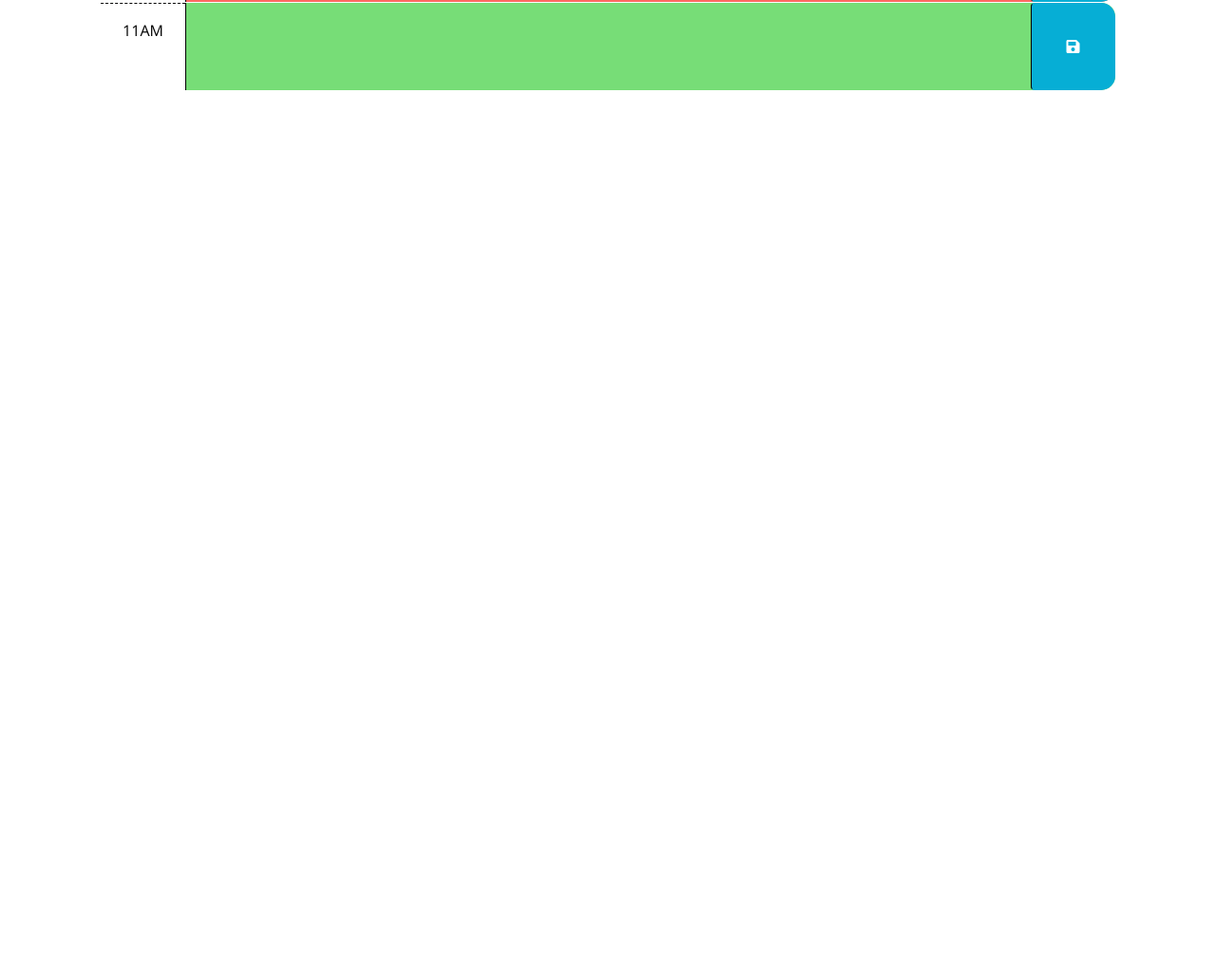
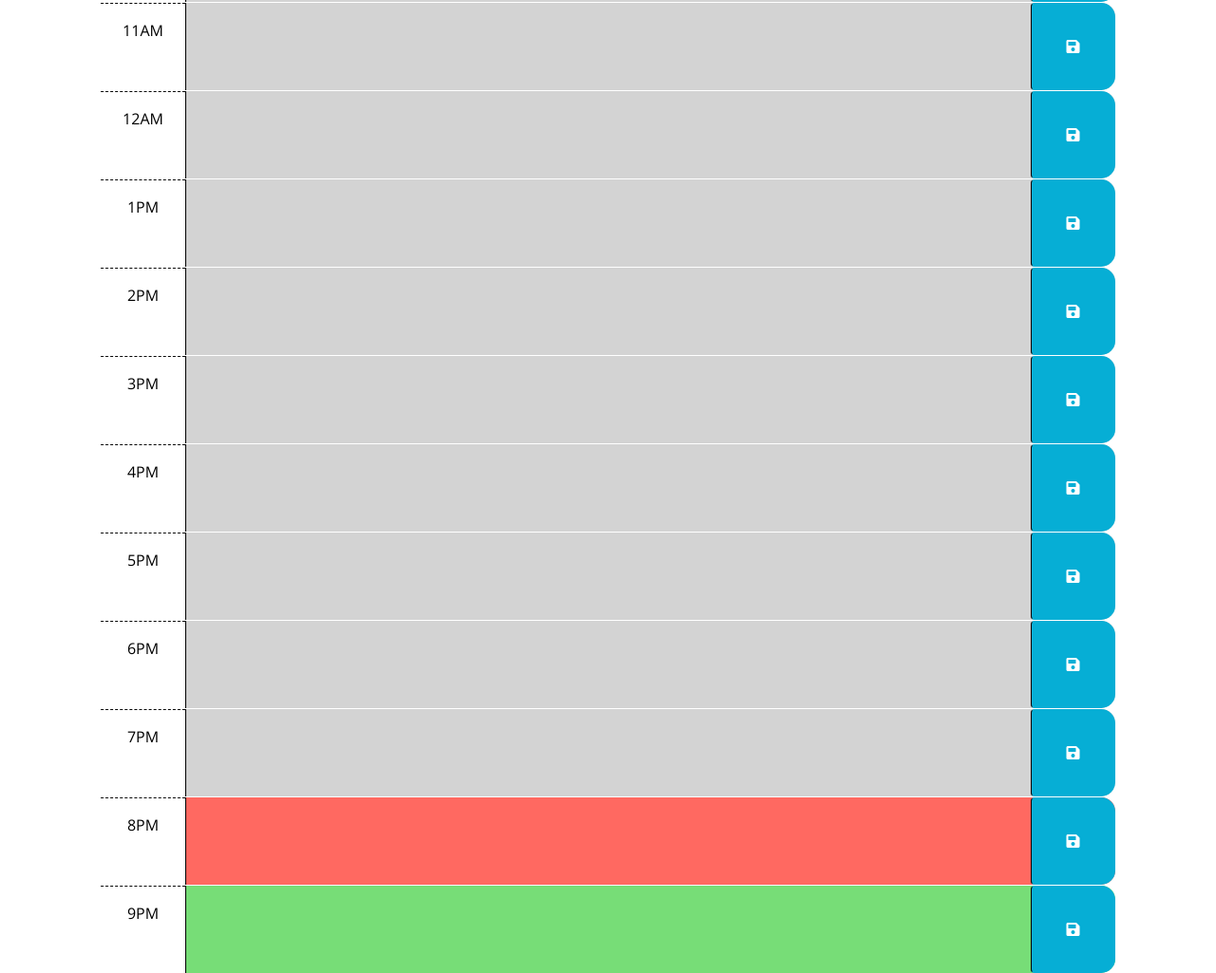
Before and after one commit to tessaandrews/reimagined-sniffle, a plain HTML site: page index.html in a window 1280 px wide. Shown: the part 440-1465 px from the top of the page at 95% size. Before the commit the page ends 800 px from the top, so only its background shows below. Drawn offline with nearby package versions, Linux system fonts and the light colour scheme.

Commit message:
added time blocks

```diff
--- a/index.html
+++ b/index.html
@@ -40,7 +40,7 @@
         -->
 
       <!-- Example of a past time block. The "past" class adds a gray background color. -->
-      <div id="hour-9" class="row time-block past">
+      <div id="hour-9" class="row time-block">
         <div class="col-2 col-md-1 hour text-center py-3">9AM</div>
         <textarea class="col-8 col-md-10 description" rows="3"> </textarea>
         <button class="btn saveBtn col-2 col-md-1" aria-label="save">
@@ -49,7 +49,7 @@
       </div>
 
       <!-- Example of a a present time block. The "present" class adds a red background color. -->
-      <div id="hour-10" class="row time-block present">
+      <div id="hour-10" class="row time-block">
         <div class="col-2 col-md-1 hour text-center py-3">10AM</div>
         <textarea class="col-8 col-md-10 description" rows="3"> </textarea>
         <button class="btn saveBtn col-2 col-md-1" aria-label="save">
@@ -58,8 +58,88 @@
       </div>
 
       <!-- Example of a future time block. The "future" class adds a green background color. -->
-      <div id="hour-11" class="row time-block future">
+      <div id="hour-11" class="row time-block">
         <div class="col-2 col-md-1 hour text-center py-3">11AM</div>
+        <textarea class="col-8 col-md-10 description" rows="3"> </textarea>
+        <button class="btn saveBtn col-2 col-md-1" aria-label="save">
+          <i class="fas fa-save" aria-hidden="true"></i>
+        </button>
+      </div>
+
+      <div id="hour-12" class="row time-block">
+        <div class="col-2 col-md-1 hour text-center py-3">12AM</div>
+        <textarea class="col-8 col-md-10 description" rows="3"> </textarea>
+        <button class="btn saveBtn col-2 col-md-1" aria-label="save">
+          <i class="fas fa-save" aria-hidden="true"></i>
+        </button>
+      </div>
+
+      <div id="hour-13" class="row time-block">
+        <div class="col-2 col-md-1 hour text-center py-3">1PM</div>
+        <textarea class="col-8 col-md-10 description" rows="3"> </textarea>
+        <button class="btn saveBtn col-2 col-md-1" aria-label="save">
+          <i class="fas fa-save" aria-hidden="true"></i>
+        </button>
+      </div>
+
+      <div id="hour-14" class="row time-block">
+        <div class="col-2 col-md-1 hour text-center py-3">2PM</div>
+        <textarea class="col-8 col-md-10 description" rows="3"> </textarea>
+        <button class="btn saveBtn col-2 col-md-1" aria-label="save">
+          <i class="fas fa-save" aria-hidden="true"></i>
+        </button>
+      </div>
+
+      <div id="hour-15" class="row time-block">
+        <div class="col-2 col-md-1 hour text-center py-3">3PM</div>
+        <textarea class="col-8 col-md-10 description" rows="3"> </textarea>
+        <button class="btn saveBtn col-2 col-md-1" aria-label="save">
+          <i class="fas fa-save" aria-hidden="true"></i>
+        </button>
+      </div>
+
+      <div id="hour-16" class="row time-block">
+        <div class="col-2 col-md-1 hour text-center py-3">4PM</div>
+        <textarea class="col-8 col-md-10 description" rows="3"> </textarea>
+        <button class="btn saveBtn col-2 col-md-1" aria-label="save">
+          <i class="fas fa-save" aria-hidden="true"></i>
+        </button>
+      </div>
+
+      <div id="hour-17" class="row time-block">
+        <div class="col-2 col-md-1 hour text-center py-3">5PM</div>
+        <textarea class="col-8 col-md-10 description" rows="3"> </textarea>
+        <button class="btn saveBtn col-2 col-md-1" aria-label="save">
+          <i class="fas fa-save" aria-hidden="true"></i>
+        </button>
+      </div>
+
+      <div id="hour-18" class="row time-block">
+        <div class="col-2 col-md-1 hour text-center py-3">6PM</div>
+        <textarea class="col-8 col-md-10 description" rows="3"> </textarea>
+        <button class="btn saveBtn col-2 col-md-1" aria-label="save">
+          <i class="fas fa-save" aria-hidden="true"></i>
+        </button>
+      </div>
+
+      <div id="hour-19" class="row time-block">
+        <div class="col-2 col-md-1 hour text-center py-3">7PM</div>
+        <textarea class="col-8 col-md-10 description" rows="3"> </textarea>
+        <button class="btn saveBtn col-2 col-md-1" aria-label="save">
+          <i class="fas fa-save" aria-hidden="true"></i>
+        </button>
+      </div>
+
+      <div id="hour-20" class="row time-block">
+        <div class="col-2 col-md-1 hour text-center py-3">8PM</div>
+        <textarea class="col-8 col-md-10 description" rows="3"> </textarea>
+        <button class="btn saveBtn col-2 col-md-1" aria-label="save">
+          <i class="fas fa-save" aria-hidden="true"></i>
+        </button>
+      </div>
+
+      <div id="hour-21" class="row time-block">
+        <div class="col-2 col-md-1 hour text-center py-3">9PM</div>
         <textarea class="col-8 col-md-10 description" rows="3"> </textarea>
         <button class="btn saveBtn col-2 col-md-1" aria-label="save">
           <i class="fas fa-save" aria-hidden="true"></i>
--- a/script.js
+++ b/script.js
@@ -14,7 +14,41 @@ $(function () {
   // attribute of each time-block be used to conditionally add or remove the
   // past, present, and future classes? How can Day.js be used to get the
   // current hour in 24-hour time?
-  //
+
+  // Loop through each time block
+  $(".time-block").each(function(){
+
+
+
+
+  // Retrieve ID value of each time block
+  console.log($(this).attr("id").split("-")[1])
+  // Extract number of the time in the ID value
+var blockTime = $(this).attr("id").split("-")[1]
+
+  // Get current time
+  var currentTime = dayjs().hour()
+  // Compare block time to current time
+  // If block time is less than current time then its past, add class name past to the timeblock
+  if (blockTime < currentTime) {
+    $(this).addClass("past")
+  }
+  // If block time is equal to current time it is present, add class name present to the timeblock
+  else if (blockTime == currentTime) {
+    $(this).addClass("present")
+  }
+
+  // If block time is larger than current time it is future, add class name future to the timeblock
+else {
+  $(this).addClass("future")
+}
+
+
+  })
+
+
+
+
   // TODO: Add code to get any user input that was saved in localStorage and set
   // the values of the corresponding textarea elements. HINT: How can the id
   // attribute of each time-block be used to do this?
```
